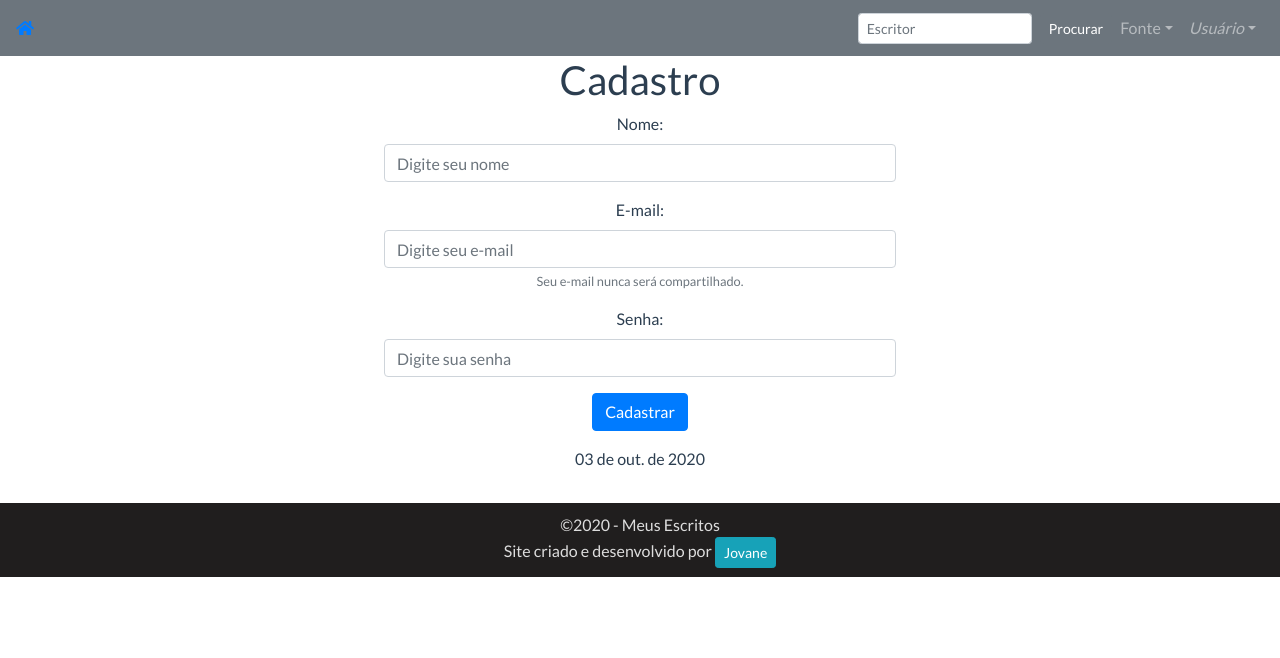
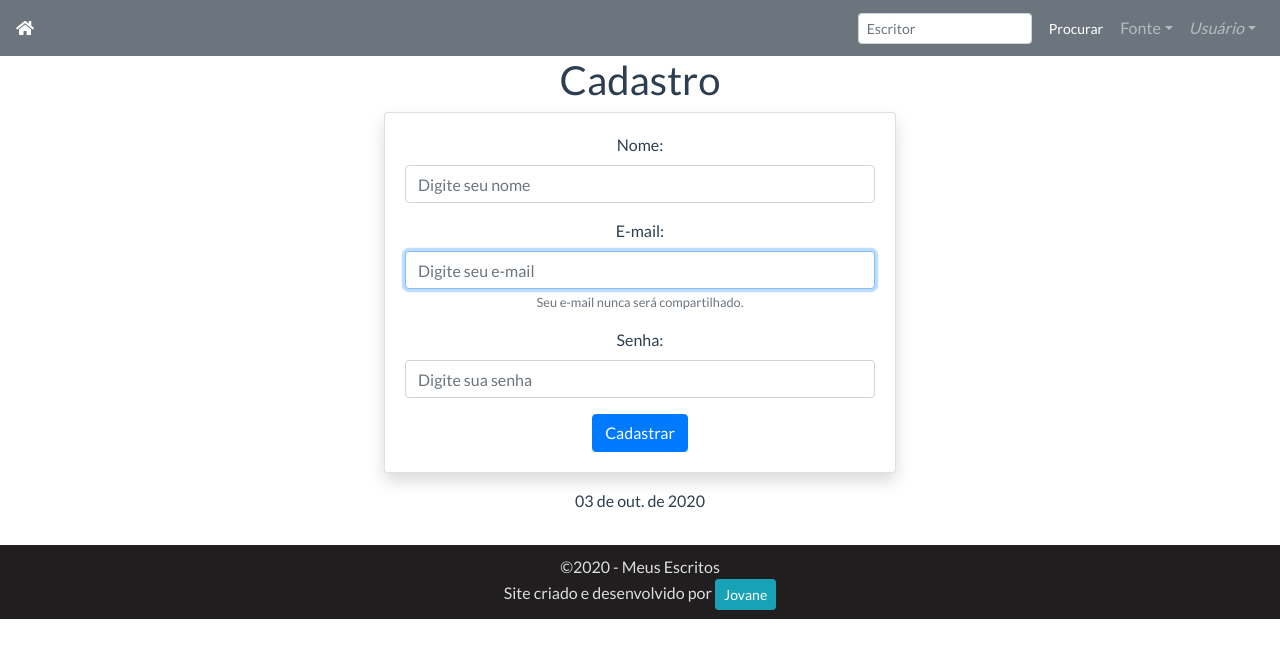
Before and after one commit to jcgsr/Dashboard, a Vue app: page /register in a window 1280 px wide. Shown: the top 658 px of the page. Built offline with nearby package versions, Linux system fonts and the light colour scheme.

Commit message:
firebase

```diff
--- a/package.json
+++ b/package.json
@@ -13,9 +13,11 @@
     "bootstrap": "^4.5.2",
     "bootstrap-vue": "^2.17.3",
     "core-js": "^3.6.5",
+    "firebase": "^7.22.0",
     "popper.js": "^1.16.1",
     "vue": "^2.6.12",
-    "vue-router": "^3.4.5"
+    "vue-router": "^3.4.5",
+    "vuex": "^3.5.1"
   },
   "devDependencies": {
     "@vue/cli-plugin-babel": "~4.5.0",
--- a/src/components/Dashboard.vue
+++ b/src/components/Dashboard.vue
@@ -19,6 +19,12 @@
   </div>
 </template>
 
+<script>
+export default {
+  name: "Dashboard"
+}
+</script>
+
 <style lang="css">
 .lista {
   list-style: none;
--- a/src/components/Header.vue
+++ b/src/components/Header.vue
@@ -3,7 +3,7 @@
     <b-navbar toggleable="lg" type="dark" variant="secondary">
       <b-navbar-toggle target="nav-collapse"></b-navbar-toggle>
       <router-link to="/">
-        <i class="fas fa-home"></i>
+        <i class="fas fa-home text-white"></i>
       </router-link>
 
       <b-collapse id="nav-collapse" is-nav>
--- a/src/components/Login.vue
+++ b/src/components/Login.vue
@@ -1,9 +1,8 @@
 <template>
   <div class="login">
     <h1>Login</h1>
+    <b-card class="shadow">
       <b-form @submit="onSubmit" @reset="onReset" v-if="show">
-
-
         <b-form-group
           id="input-group-1"
           label="E-mail:"
@@ -19,11 +18,7 @@
           ></b-form-input>
         </b-form-group>
 
-      <b-form-group
-        id="password"
-        label="Senha:"
-        label-for="password"
-      >
+        <b-form-group id="password" label="Senha:" label-for="password">
           <b-form-input
             id="password"
             v-model="form.password"
@@ -35,6 +30,7 @@
 
         <b-button type="submit" variant="primary">Entrar</b-button>
       </b-form>
+    </b-card>
     <!-- <b-card class="mt-3" header="Form Data Result">
       <pre class="m-0">{{ form }}</pre>
     </b-card> -->
@@ -48,7 +44,7 @@ export default {
     return {
       form: {
         email: "",
-        password: ""
+        password: "",
       },
       show: true,
     };
--- a/src/components/Register.vue
+++ b/src/components/Register.vue
@@ -1,14 +1,16 @@
 <template>
   <div class="cadastro">
     <h1>Cadastro</h1>
-    <b-form @submit="onSubmit" @reset="onReset" v-if="show">
-
+    <b-card class="shadow">
+      <div v-if="error" class="alert alert-danger">{{ error }}</div>
+      <b-form @submit.prevent="submit" v-if="show">
         <b-form-group id="input-group-2" label="Nome:" label-for="input-2">
           <b-form-input
             id="input-2"
             v-model="form.name"
             required
             placeholder="Digite seu nome"
+            autofocus
           ></b-form-input>
         </b-form-group>
 
@@ -23,15 +25,12 @@
             v-model="form.email"
             type="email"
             required
+            autofocus
             placeholder="Digite seu e-mail"
           ></b-form-input>
         </b-form-group>
 
-      <b-form-group
-        id="password"
-        label="Senha:"
-        label-for="password"
-      >
+        <b-form-group id="password" label="Senha:" label-for="password">
           <b-form-input
             id="password"
             v-model="form.password"
@@ -43,6 +42,7 @@
 
         <b-button type="submit" variant="primary">Cadastrar</b-button>
       </b-form>
+    </b-card>
     <!-- <b-card class="mt-3" header="Form Data Result">
       <pre class="m-0">{{ form }}</pre>
     </b-card> -->
@@ -50,6 +50,8 @@
 </template>
 
 <script>
+import firebase from "firebase";
+
 export default {
   name: "Register",
   data() {
@@ -57,27 +59,26 @@ export default {
       form: {
         email: "",
         name: "",
-        password: ""
+        password: "",
       },
       show: true,
+      error: null,
     };
   },
   methods: {
-    onSubmit(evt) {
-      evt.preventDefault();
-      alert(JSON.stringify(this.form));
-    },
-    onReset(evt) {
-      evt.preventDefault();
-      // Reset our form values
-      this.form.email = "";
-      this.form.name = "";
-      this.form.password = "";
-
-      // Trick to reset/clear native browser form validation state
-      this.show = false;
-      this.$nextTick(() => {
-        this.show = true;
+    submit() {
+      firebase
+        .auth()
+        .createUserWithEmailAndPassword(this.form.email, this.form.password)
+        .then((data) => {
+          data.user
+            .updateProfile({
+              displayName: this.form.name,
+            })
+            .then(() => {});
+        })
+        .catch((err) => {
+          this.error = err.message;
         });
     },
   },
--- a/src/main.js
+++ b/src/main.js
@@ -1,6 +1,7 @@
 import Vue from 'vue'
 import { BootstrapVue } from 'bootstrap-vue'
 import VueRouter from 'vue-router'
+import * as firebase from 'firebase'
 
 import router from './router'
 
@@ -16,6 +17,20 @@ import 'animate.css'
 
 Vue.config.productionTip = false
 
+const firebaseConfig = {
+  apiKey: "AIzaSyCEAqdkvf1vXzMJXu7N6T3OgPQHW0UE5Ug",
+  authDomain: "meusescritos-2bc34.firebaseapp.com",
+  databaseURL: "https://meusescritos-2bc34.firebaseio.com",
+  projectId: "meusescritos-2bc34",
+  storageBucket: "meusescritos-2bc34.appspot.com",
+  messagingSenderId: "1018889555488",
+  appId: "1:1018889555488:web:3b05a9536c2313cff3f645",
+  measurementId: "G-ZK5M6Z7TCH"
+};
+// Initialize Firebase
+firebase.initializeApp(firebaseConfig);
+// firebase.analytics();
+
 new Vue({
   router,
   render: h => h(App),
```
Also changed, not shown: 1 other file (tests, documents, lock files or other folders). Lines whose indentation alone changed are shown as unchanged.
